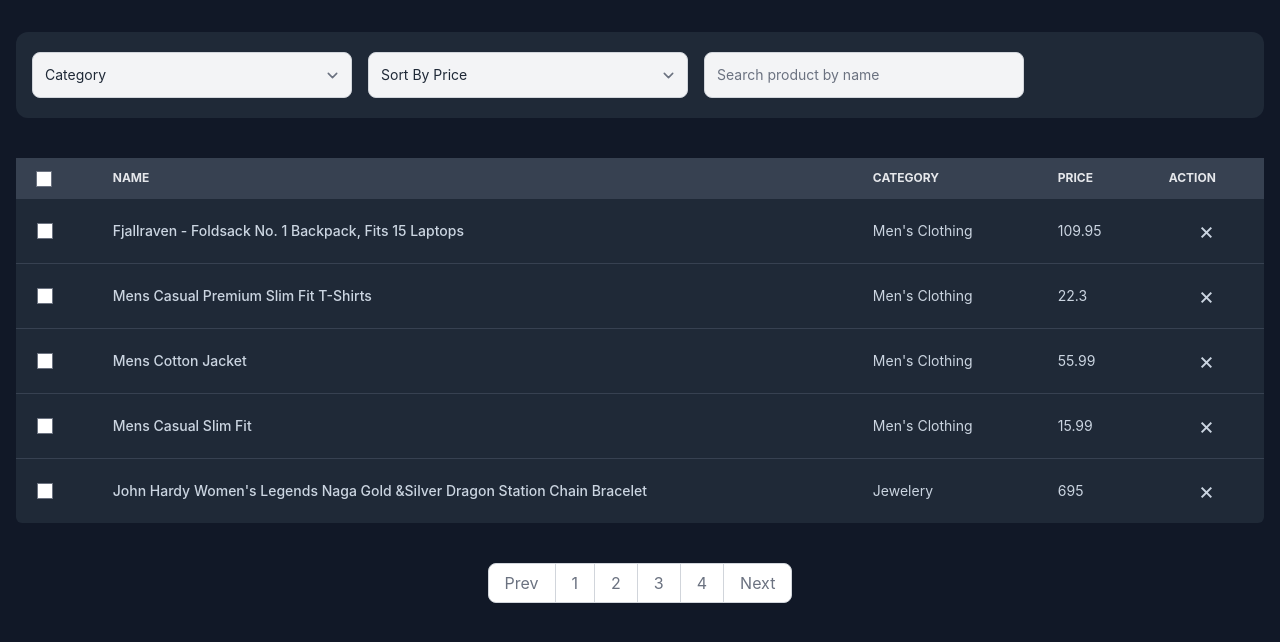
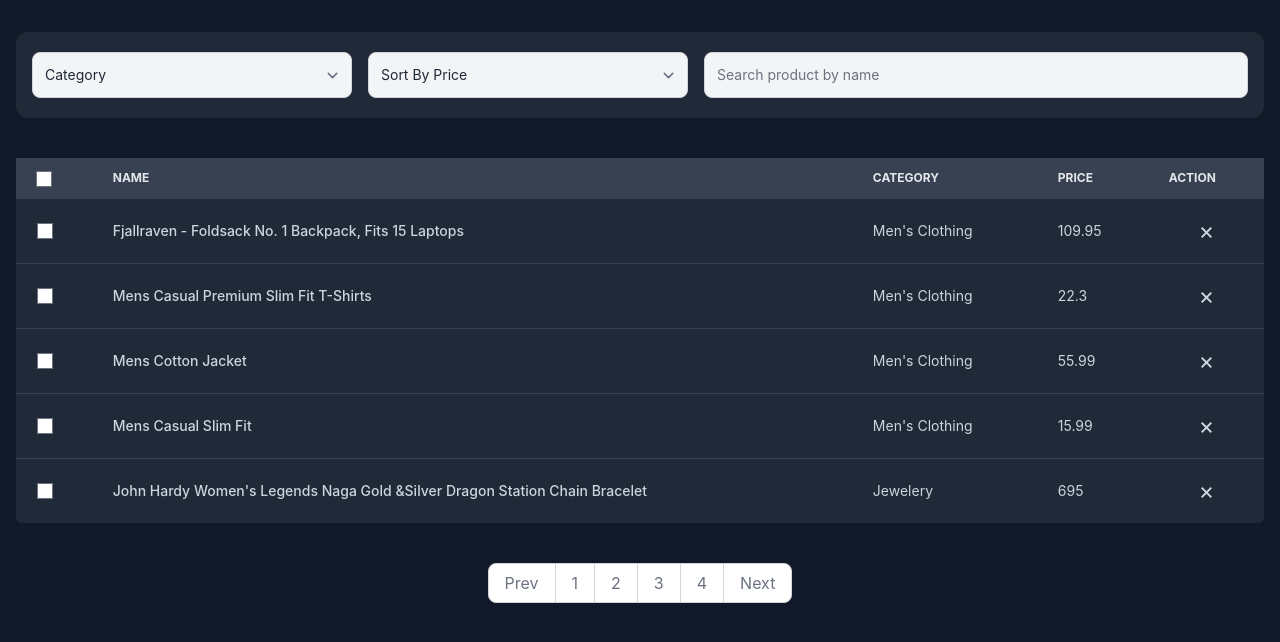
Before and after one commit to ShuvoMallick01/Product-List-Filtering-Tailwindcss-Vuejs, a Vue app: page / in a window 1280 px wide. Shown: the top 642 px of the page. Built offline with nearby package versions, Linux system fonts and the light colour scheme; what vue-sweetalert2 would draw is missing.

Commit message:
Issue Fixing and Add Netlify Live Site

```diff
--- a/src/components/ProductFilterActions.vue
+++ b/src/components/ProductFilterActions.vue
@@ -33,7 +33,7 @@
     </div>
 
     <!-- PRODUCT SEARCH BOX -->
-    <div class="lg:max-w-xs md:max-w-lg w-full">
+    <div class="lg:max-w-6xl md:max-w-lg w-full">
       <input
         :value="modelValue.search"
         @input="handleChange($event, 'search')"
```
Also changed, not shown: 1 other file (tests, documents, lock files or other folders).
